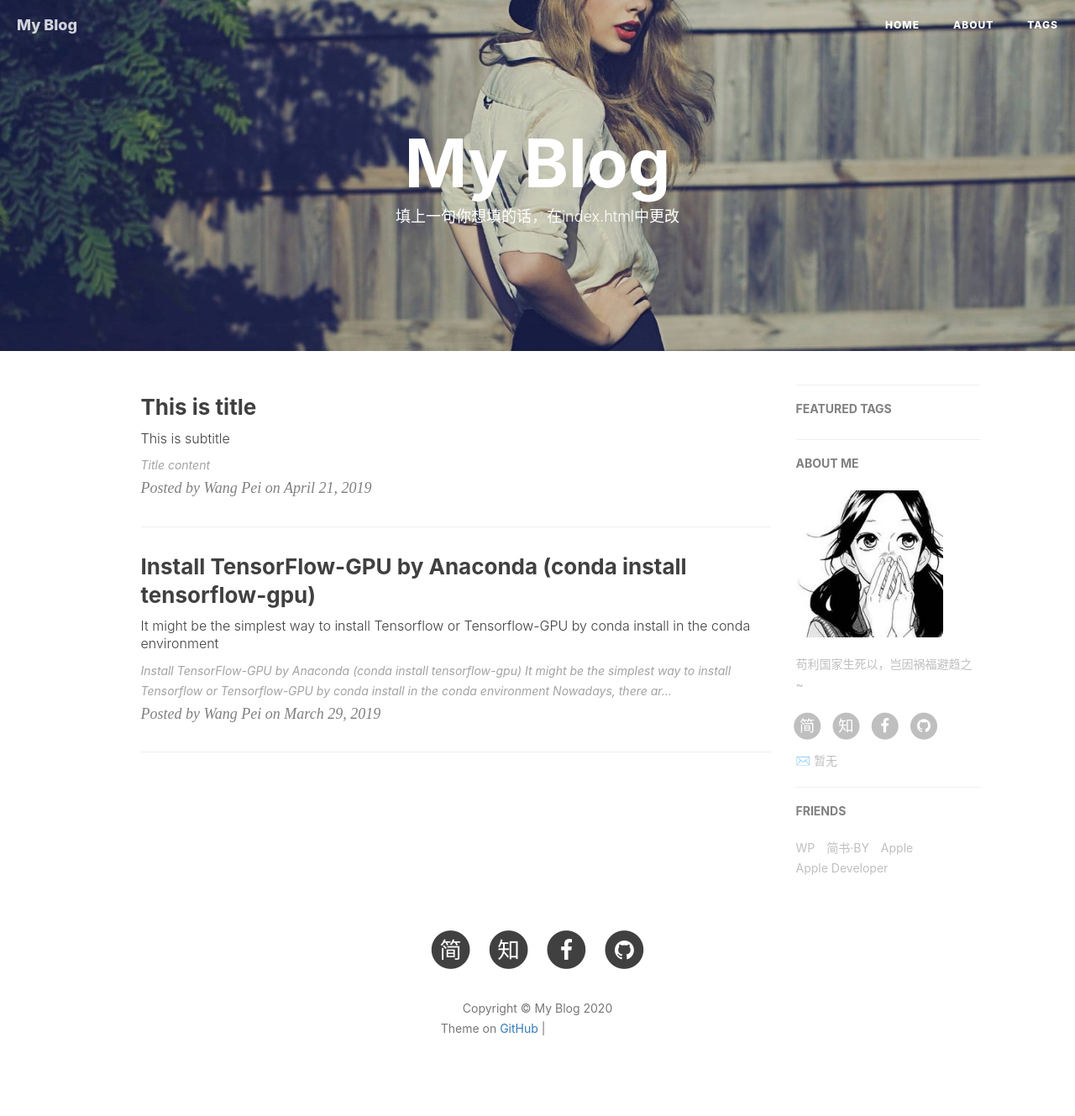
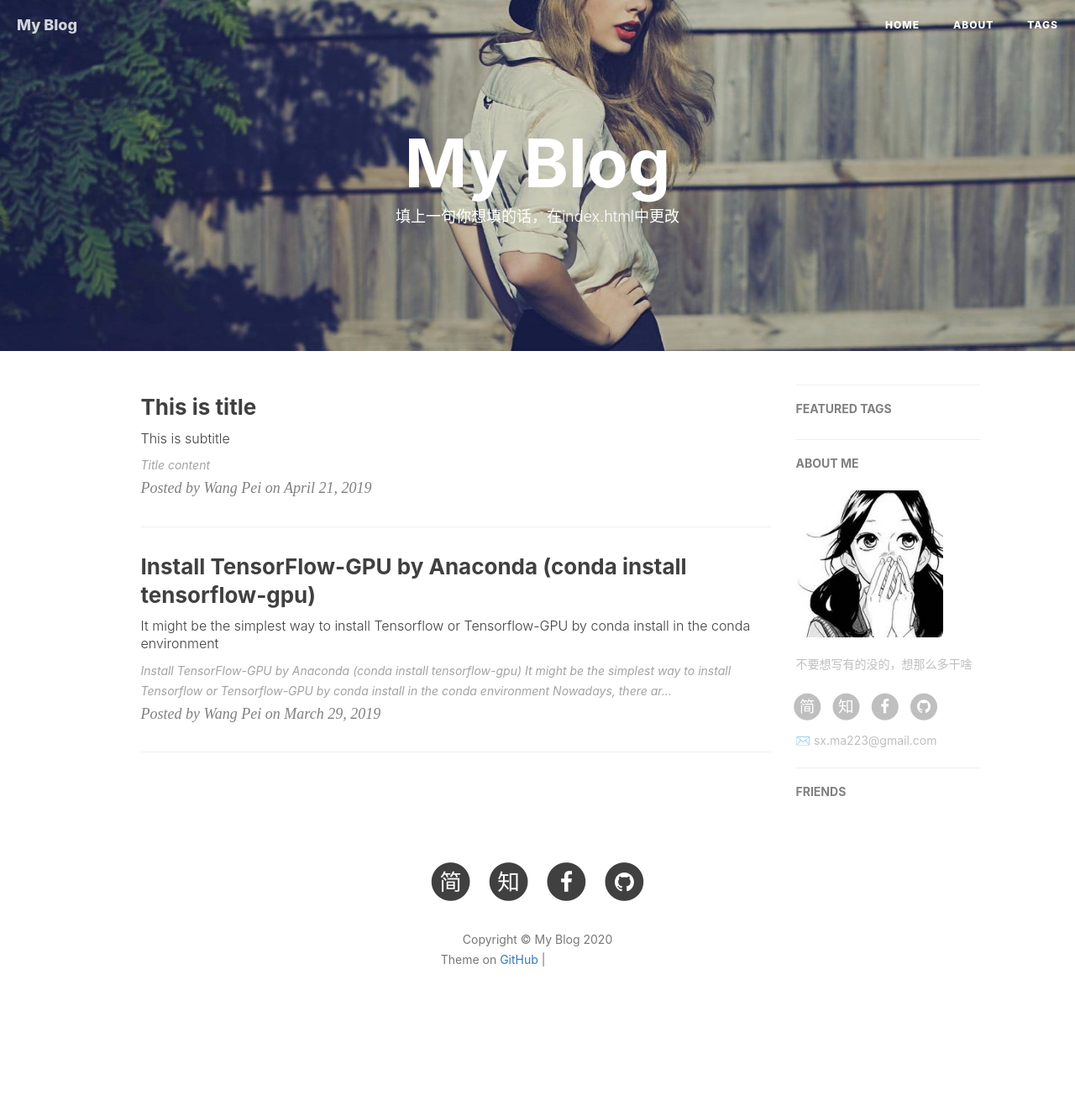
Before and after one commit to Sixing/Sixing.github.io, a Jekyll site: the page built from index.html, in a window 1280 px wide. Shown: the whole page at 84% size. Built offline with Jekyll 4.4.1, drawn with Linux system fonts in a browser that asks for light colours; nearby versions of some CDN libraries; the list of posts is cut into pages by our own code; comment, search, counter and statistics services are not loaded; after the commit the page ends 1247 px from its top, so only the background shows below that; grey boxes are pictures that could not be loaded.

Commit message:
change template

```diff
--- a/_config.yml
+++ b/_config.yml
@@ -2,16 +2,16 @@
 title: My Blog
 SEOTitle: 我的博客 | My Blog
 header-img: img/post-bg-desk.jpg
-email: 暂无
+email: sx.ma223@gmail.com
 description: "写一句你想写的话"
 keyword: "我的博客"
-url: "http://name.github.io"          # your host, for absolute URL
+url: "https://sixing.github.io/"          # your host, for absolute URL
 baseurl: ""      # for example, '/blog' if your blog hosted on 'host/blog'
-github_repo: "https://github.com/name/name.github.io.git" # you code repository
+github_repo: "https://github.com/Sixing/sixing.github.io" # you code repository
 
 # Sidebar settings
 sidebar: true                           # whether or not using Sidebar.
-sidebar-about-description: "苟利国家生死以，岂因祸福避趋之~"
+sidebar-about-description: "不要想写有的没的，想那么多干啥"
 sidebar-avatar: /img/avatar_binggan.jpg      # use absolute URL, seeing it's used in both `/` and `/about/`
 
 
@@ -95,17 +95,17 @@ service-worker: true
 
 # Friends
 friends: [
-    {
-        title: "WP",
-        href: "https://wangpei.ink"
-    },{
-        title: "简书·BY",
-        href: "http://www.jianshu.com/u/e71990ada2fd"
-    },{
-        title: "Apple",
-        href: "https://apple.com"
-    },{
-        title: "Apple Developer",
-        href: "https://developer.apple.com/"
-    }
+    # {
+    #     title: "WP",
+    #     href: "https://wangpei.ink"
+    # },{
+    #     title: "简书·BY",
+    #     href: "http://www.jianshu.com/u/e71990ada2fd"
+    # },{
+    #     title: "Apple",
+    #     href: "https://apple.com"
+    # },{
+    #     title: "Apple Developer",
+    #     href: "https://developer.apple.com/"
+    # }
 ]
```
